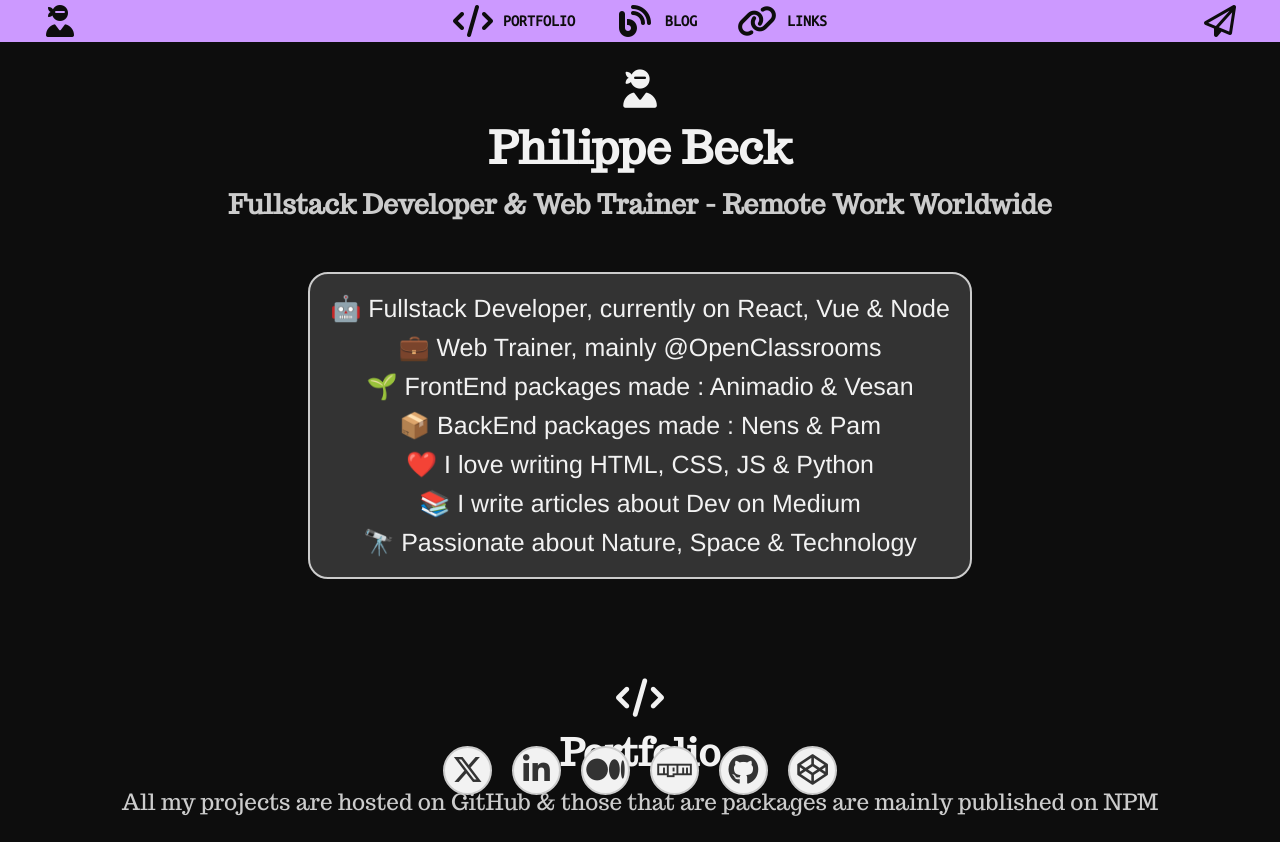
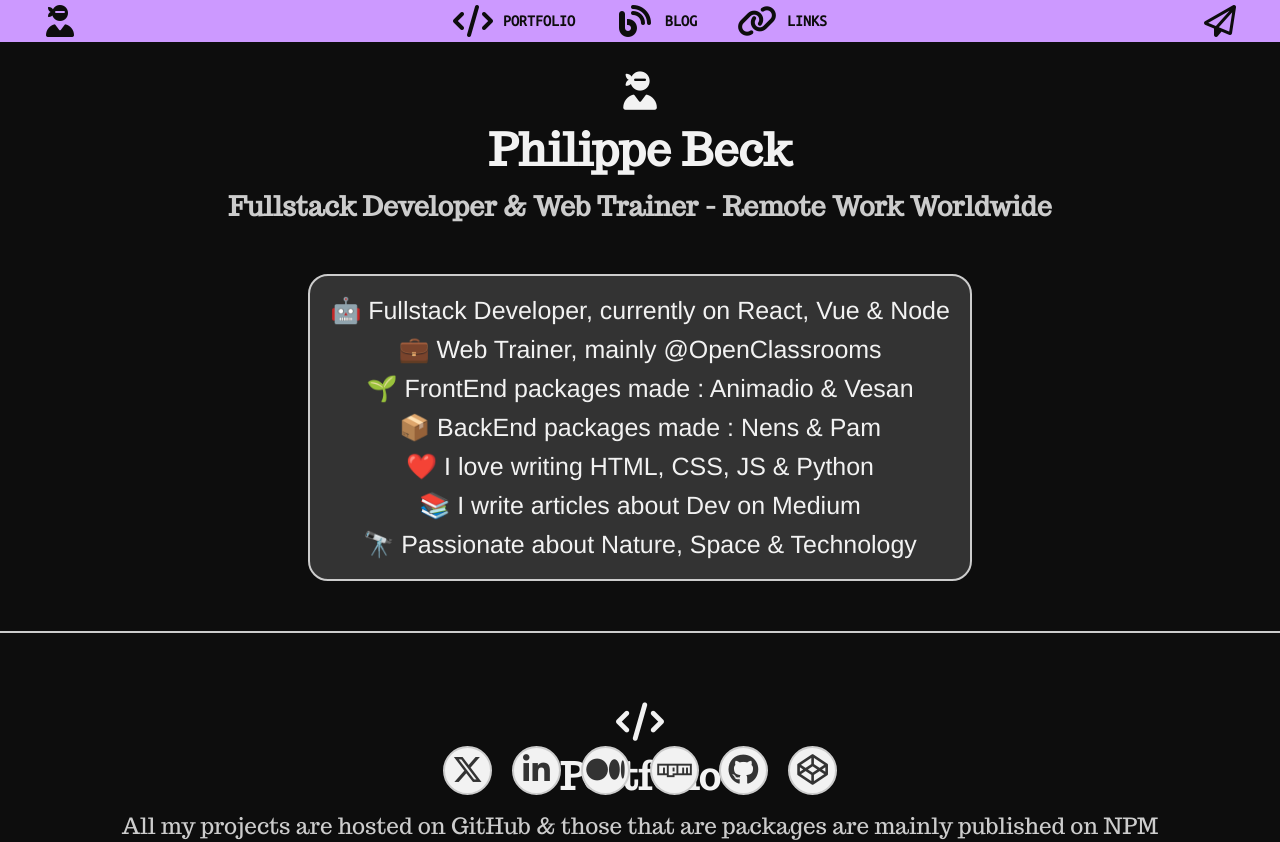
Before and after one commit to philippebeck/philippebeck.github.io, a React (Vite) app: page / in a window 1280 px wide. Shown: the top 842 px of the page. Built offline with nearby package versions, Linux system fonts and the light colour scheme.

Commit message:
Improve padding to main

```diff
--- a/src/main.scss
+++ b/src/main.scss
@@ -31,42 +31,42 @@ ul {
 [id="links"] {
   position: relative;
   z-index: 100;
-  margin: auto;
-  padding: calc($padding * 2) $padding calc($padding * 0.5);
+  border-top: solid 2px $silver;
+  padding: calc($padding * 2) $padding;
 
   //! ********** XS **********
 
   @media (min-width: $xs) {
-    padding: calc($padding * 3) calc($padding * 2) $padding;
+    padding: calc($padding * 3) calc($padding * 2);
   }
 
   //! ********** SM **********
 
   @media (min-width: $sm) {
-    padding: calc($padding * 4) calc($padding * 3) calc($padding * 2);
+    padding: calc($padding * 4) calc($padding * 3);
   }
 
   //! ********** MD **********
 
   @media (min-width: $md) {
-    padding: calc($padding * 5) calc($padding * 4) calc($padding * 3);
+    padding: calc($padding * 5) calc($padding * 4);
   }
 
   //! ********** LG **********
 
   @media (min-width: $lg) {
-    padding: calc($padding * 6) calc($padding * 5) calc($padding * 4);
+    padding: calc($padding * 6) calc($padding * 5);
   }
 
   //! ********** XL **********
 
   @media (min-width: $xl) {
-    padding: calc($padding * 7) calc($padding * 6) calc($padding * 5);
+    padding: calc($padding * 7) calc($padding * 6);
   }
 
   //! ********** WD **********
 
   @media (min-width: $wd) {
-    padding: calc($padding * 8) calc($padding * 7) calc($padding * 6);
+    padding: calc($padding * 8) calc($padding * 7);
   }
 }
```
